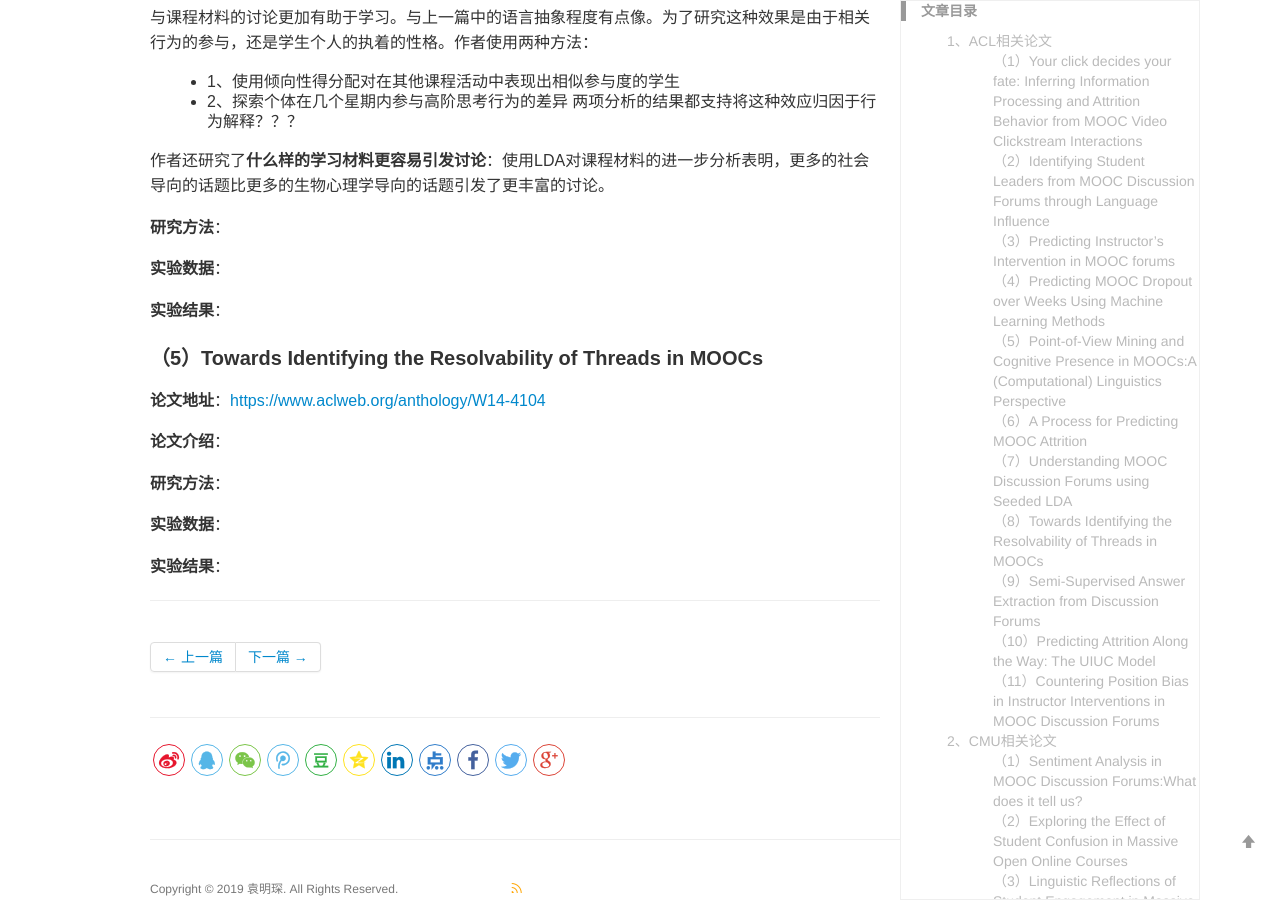
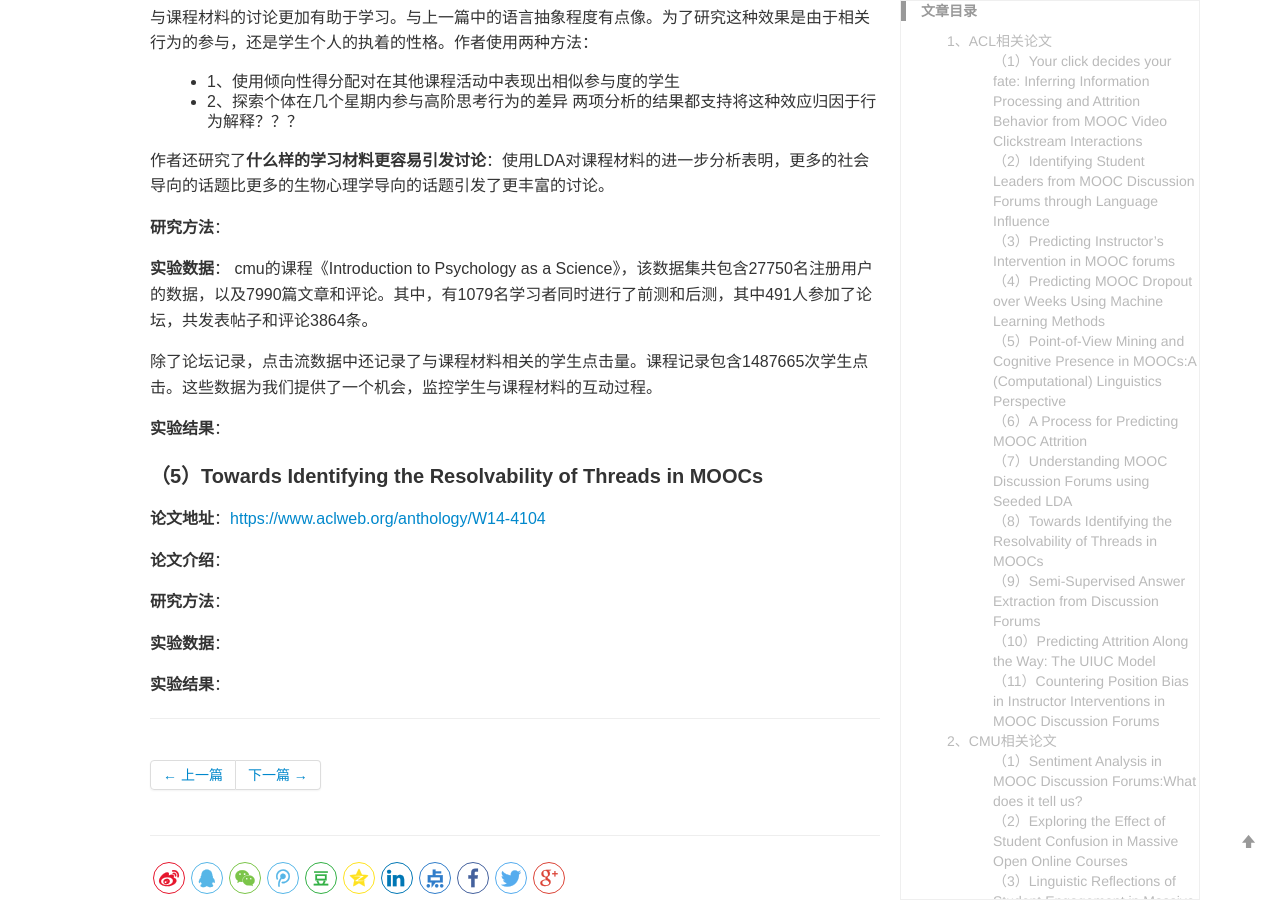
Before and after one commit to yuanmingchen/yuanmingchen.github.io, a Jekyll site: the page built from _posts/2019-04-19-online course nlp paper survey 2.md, in a window 1280 px wide and 900 px high, scrolled down 8334 px. Built offline with Jekyll 4.4.1, drawn with Linux system fonts in a browser that asks for light colours; formulas are drawn with MathJax 3; comment, search, counter and statistics services are not loaded.

Commit message:
Updates _posts/2019-04-19-online course nlp paper survey 2.md
Auto commit by GitBook Editor

```diff
--- a/_posts/2019-04-19-online course nlp paper survey 2.md
+++ b/_posts/2019-04-19-online course nlp paper survey 2.md
@@ -250,6 +250,9 @@ $P(w)$表示情感词$w$在评论中出现的概率，$P(TopicKeyword)$表示当
 **研究方法**：
 
 **实验数据**：
+cmu的课程《Introduction to Psychology as a Science》，该数据集共包含27750名注册用户的数据，以及7990篇文章和评论。其中，有1079名学习者同时进行了前测和后测，其中491人参加了论坛，共发表帖子和评论3864条。
+
+除了论坛记录，点击流数据中还记录了与课程材料相关的学生点击量。课程记录包含1487665次学生点击。这些数据为我们提供了一个机会，监控学生与课程材料的互动过程。
 
 **实验结果**：
 
```
